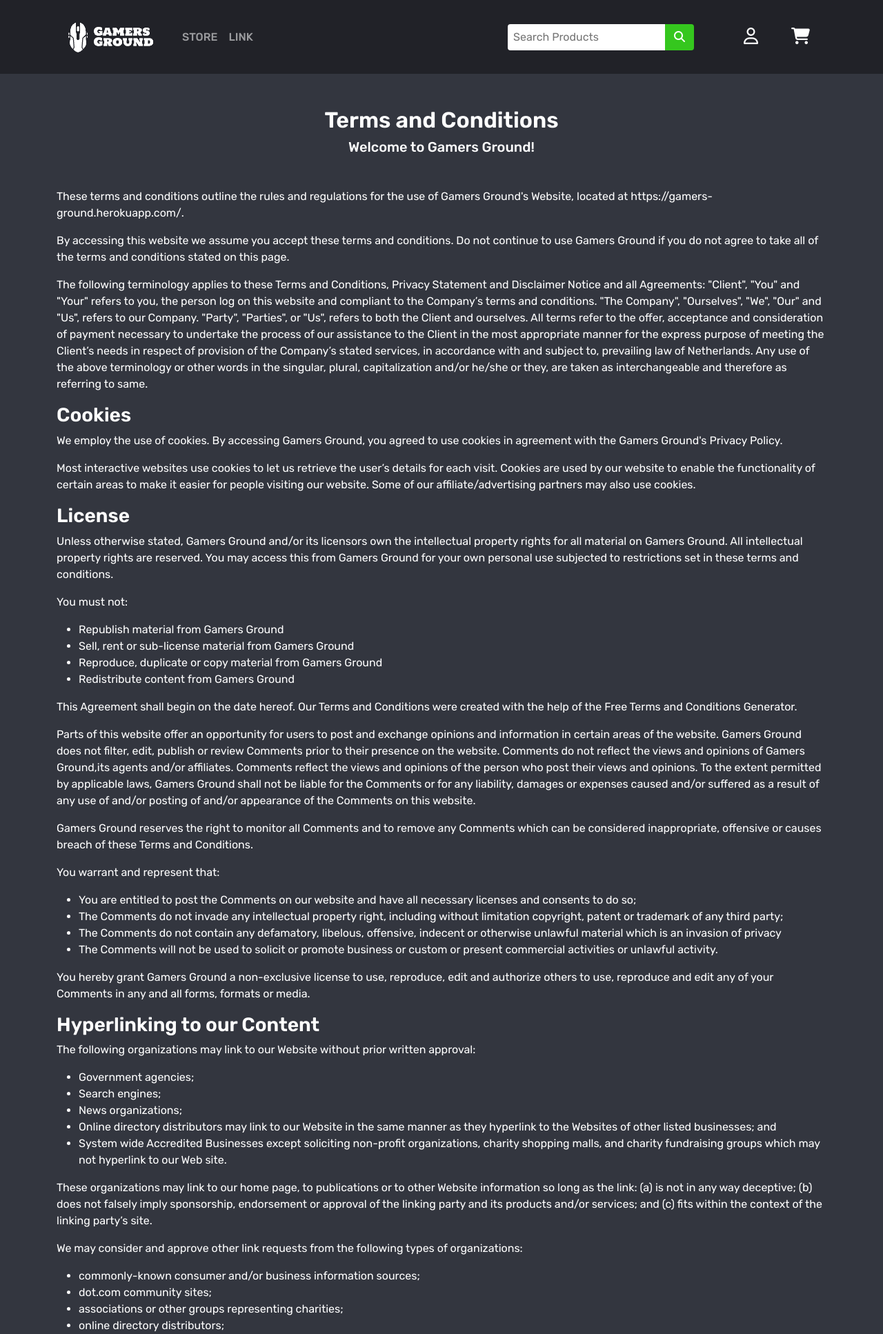
After one commit to LucasBehrendt/gamers-ground, a Django app: page /terms-and-conditions in a window 1280 px wide. The commit adds this page. Shown: the top 1934 px of the page at 69% size. Run offline with Django 3.2, Linux system fonts and the light colour scheme; some libraries are stand-ins or nearby versions.

Commit message:
Add privacy, terms & faq templates

```diff
--- /dev/null
+++ b/home/templates/home/terms-and-conditions.html
@@ -0,0 +1,223 @@
+{% extends 'base.html' %}
+{% load static %}
+
+{% block content %}
+<main>
+    <div class="container my-5">
+        <h2 class="text-center"><strong>Terms and Conditions</strong></h2>
+
+        <h5 class="text-center mb-5">Welcome to Gamers Ground!</h5>
+
+        <p>These terms and conditions outline the rules and regulations for the use of Gamers Ground's Website, located
+            at
+            https://gamers-ground.herokuapp.com/.</p>
+
+        <p>By accessing this website we assume you accept these terms and conditions. Do not continue to use Gamers
+            Ground
+            if you do not agree to take all of the terms and conditions stated on this page.</p>
+
+        <p>The following terminology applies to these Terms and Conditions, Privacy Statement and Disclaimer Notice and
+            all
+            Agreements: "Client", "You" and "Your" refers to you, the person log on this website and compliant to the
+            Company’s terms and conditions. "The Company", "Ourselves", "We", "Our" and "Us", refers to our Company.
+            "Party", "Parties", or "Us", refers to both the Client and ourselves. All terms refer to the offer,
+            acceptance
+            and consideration of payment necessary to undertake the process of our assistance to the Client in the most
+            appropriate manner for the express purpose of meeting the Client’s needs in respect of provision of the
+            Company’s stated services, in accordance with and subject to, prevailing law of Netherlands. Any use of the
+            above terminology or other words in the singular, plural, capitalization and/or he/she or they, are taken as
+            interchangeable and therefore as referring to same.</p>
+
+        <h3><strong>Cookies</strong></h3>
+
+        <p>We employ the use of cookies. By accessing Gamers Ground, you agreed to use cookies in agreement with the
+            Gamers
+            Ground's Privacy Policy. </p>
+
+        <p>Most interactive websites use cookies to let us retrieve the user’s details for each visit. Cookies are used
+            by
+            our website to enable the functionality of certain areas to make it easier for people visiting our website.
+            Some
+            of our affiliate/advertising partners may also use cookies.</p>
+
+        <h3><strong>License</strong></h3>
+
+        <p>Unless otherwise stated, Gamers Ground and/or its licensors own the intellectual property rights for all
+            material
+            on Gamers Ground. All intellectual property rights are reserved. You may access this from Gamers Ground for
+            your
+            own personal use subjected to restrictions set in these terms and conditions.</p>
+
+        <p>You must not:</p>
+        <ul>
+            <li>Republish material from Gamers Ground</li>
+            <li>Sell, rent or sub-license material from Gamers Ground</li>
+            <li>Reproduce, duplicate or copy material from Gamers Ground</li>
+            <li>Redistribute content from Gamers Ground</li>
+        </ul>
+
+        <p>This Agreement shall begin on the date hereof. Our Terms and Conditions were created with the help of the <a
+               class="underline-link" href="https://www.termsandconditionsgenerator.com/">Free Terms and Conditions Generator</a>.</p>
+
+        <p>Parts of this website offer an opportunity for users to post and exchange opinions and information in certain
+            areas of the website. Gamers Ground does not filter, edit, publish or review Comments prior to their
+            presence on
+            the website. Comments do not reflect the views and opinions of Gamers Ground,its agents and/or affiliates.
+            Comments reflect the views and opinions of the person who post their views and opinions. To the extent
+            permitted
+            by applicable laws, Gamers Ground shall not be liable for the Comments or for any liability, damages or
+            expenses
+            caused and/or suffered as a result of any use of and/or posting of and/or appearance of the Comments on this
+            website.</p>
+
+        <p>Gamers Ground reserves the right to monitor all Comments and to remove any Comments which can be considered
+            inappropriate, offensive or causes breach of these Terms and Conditions.</p>
+
+        <p>You warrant and represent that:</p>
+
+        <ul>
+            <li>You are entitled to post the Comments on our website and have all necessary licenses and consents to do
+                so;
+            </li>
+            <li>The Comments do not invade any intellectual property right, including without limitation copyright,
+                patent
+                or trademark of any third party;</li>
+            <li>The Comments do not contain any defamatory, libelous, offensive, indecent or otherwise unlawful material
+                which is an invasion of privacy</li>
+            <li>The Comments will not be used to solicit or promote business or custom or present commercial activities
+                or
+                unlawful activity.</li>
+        </ul>
+
+        <p>You hereby grant Gamers Ground a non-exclusive license to use, reproduce, edit and authorize others to use,
+            reproduce and edit any of your Comments in any and all forms, formats or media.</p>
+
+        <h3><strong>Hyperlinking to our Content</strong></h3>
+
+        <p>The following organizations may link to our Website without prior written approval:</p>
+
+        <ul>
+            <li>Government agencies;</li>
+            <li>Search engines;</li>
+            <li>News organizations;</li>
+            <li>Online directory distributors may link to our Website in the same manner as they hyperlink to the
+                Websites
+                of other listed businesses; and</li>
+            <li>System wide Accredited Businesses except soliciting non-profit organizations, charity shopping malls,
+                and
+                charity fundraising groups which may not hyperlink to our Web site.</li>
+        </ul>
+
+        <p>These organizations may link to our home page, to publications or to other Website information so long as the
+            link: (a) is not in any way deceptive; (b) does not falsely imply sponsorship, endorsement or approval of
+            the
+            linking party and its products and/or services; and (c) fits within the context of the linking party’s site.
+        </p>
+
+        <p>We may consider and approve other link requests from the following types of organizations:</p>
+
+        <ul>
+            <li>commonly-known consumer and/or business information sources;</li>
+            <li>dot.com community sites;</li>
+            <li>associations or other groups representing charities;</li>
+            <li>online directory distributors;</li>
+            <li>internet portals;</li>
+            <li>accounting, law and consulting firms; and</li>
+            <li>educational institutions and trade associations.</li>
+        </ul>
+
+        <p>We will approve link requests from these organizations if we decide that: (a) the link would not make us look
+            unfavorably to ourselves or to our accredited businesses; (b) the organization does not have any negative
+            records with us; (c) the benefit to us from the visibility of the hyperlink compensates the absence of
+            Gamers
+            Ground; and (d) the link is in the context of general resource information.</p>
+
+        <p>These organizations may link to our home page so long as the link: (a) is not in any way deceptive; (b) does
+            not
+            falsely imply sponsorship, endorsement or approval of the linking party and its products or services; and
+            (c)
+            fits within the context of the linking party’s site.</p>
+
+        <p>If you are one of the organizations listed in paragraph 2 above and are interested in linking to our website,
+            you
+            must inform us by sending an e-mail to Gamers Ground. Please include your name, your organization name,
+            contact
+            information as well as the URL of your site, a list of any URLs from which you intend to link to our
+            Website,
+            and a list of the URLs on our site to which you would like to link. Wait 2-3 weeks for a response.</p>
+
+        <p>Approved organizations may hyperlink to our Website as follows:</p>
+
+        <ul>
+            <li>By use of our corporate name; or</li>
+            <li>By use of the uniform resource locator being linked to; or</li>
+            <li>By use of any other description of our Website being linked to that makes sense within the context and
+                format of content on the linking party’s site.</li>
+        </ul>
+
+        <p>No use of Gamers Ground's logo or other artwork will be allowed for linking absent a trademark license
+            agreement.
+        </p>
+
+        <h3><strong>iFrames</strong></h3>
+
+        <p>Without prior approval and written permission, you may not create frames around our Webpages that alter in
+            any
+            way the visual presentation or appearance of our Website.</p>
+
+        <h3><strong>Content Liability</strong></h3>
+
+        <p>We shall not be hold responsible for any content that appears on your Website. You agree to protect and
+            defend us
+            against all claims that is rising on your Website. No link(s) should appear on any Website that may be
+            interpreted as libelous, obscene or criminal, or which infringes, otherwise violates, or advocates the
+            infringement or other violation of, any third party rights.</p>
+
+        <h3><strong>Your Privacy</strong></h3>
+
+        <p>Please read Privacy Policy</p>
+
+        <h3><strong>Reservation of Rights</strong></h3>
+
+        <p>We reserve the right to request that you remove all links or any particular link to our Website. You approve
+            to
+            immediately remove all links to our Website upon request. We also reserve the right to amen these terms and
+            conditions and it’s linking policy at any time. By continuously linking to our Website, you agree to be
+            bound to
+            and follow these linking terms and conditions.</p>
+
+        <h3><strong>Removal of links from our website</strong></h3>
+
+        <p>If you find any link on our Website that is offensive for any reason, you are free to contact and inform us
+            any
+            moment. We will consider requests to remove links but we are not obligated to or so or to respond to you
+            directly.</p>
+
+        <p>We do not ensure that the information on this website is correct, we do not warrant its completeness or
+            accuracy;
+            nor do we promise to ensure that the website remains available or that the material on the website is kept
+            up to
+            date.</p>
+
+        <h3><strong>Disclaimer</strong></h3>
+
+        <p>To the maximum extent permitted by applicable law, we exclude all representations, warranties and conditions
+            relating to our website and the use of this website. Nothing in this disclaimer will:</p>
+
+        <ul>
+            <li>limit or exclude our or your liability for death or personal injury;</li>
+            <li>limit or exclude our or your liability for fraud or fraudulent misrepresentation;</li>
+            <li>limit any of our or your liabilities in any way that is not permitted under applicable law; or</li>
+            <li>exclude any of our or your liabilities that may not be excluded under applicable law.</li>
+        </ul>
+
+        <p>The limitations and prohibitions of liability set in this Section and elsewhere in this disclaimer: (a) are
+            subject to the preceding paragraph; and (b) govern all liabilities arising under the disclaimer, including
+            liabilities arising in contract, in tort and for breach of statutory duty.</p>
+
+        <p>As long as the website and the information and services on the website are provided free of charge, we will
+            not
+            be liable for any loss or damage of any nature.</p>
+    </div>
+</main>
+{% endblock %}
--- a/static/css/style.css
+++ b/static/css/style.css
@@ -403,9 +403,16 @@ input::-webkit-inner-spin-button {
 
 /* reviews */
 
+/* Hide scrollbar source: https://blog.hubspot.com/website/hide-scrollbar-css */
 .review-wrapper {
     max-height: 600px;
     overflow-y: auto;
+    -ms-overflow-style: none; /* for Internet Explorer, Edge */
+    scrollbar-width: none; /* for Firefox */
+}
+
+.review-wrapper::-webkit-scrollbar {
+    display: none; /* for Chrome, Safari, and Opera */
 }
 
 .user-star-rating i {
--- a/templates/base.html
+++ b/templates/base.html
@@ -60,7 +60,7 @@
                 <div class="navbar-collapse collapse order-3" id="gg-navbar">
                     <ul class="navbar-nav me-auto mb-2 mb-lg-0 text-end text-uppercase">
                         <li class="nav-item">
-                            <a class="nav-link underline-link {% if request.path == products %} active {% endif %}" href="{% url 'products' %}">Shop</a>
+                            <a class="nav-link underline-link {% if request.path == products %} active {% endif %}" href="{% url 'products' %}">Store</a>
                         </li>
                         <li class="nav-item">
                             <a class="nav-link underline-link" href="#">Link</a>
@@ -179,13 +179,13 @@
                         <h5 class="text-uppercase my-3">Customer Service</h5>
                         <ul class="list-unstyled">
                             <li class="mb-2">
-                                <a class="underline-link" href="#">FAQ</a>
+                                <a class="underline-link" href="{% url 'faq' %}">FAQ</a>
                             </li>
                             <li class="mb-2">
-                                <a class="underline-link" href="#">Terms & Conditions</a>
+                                <a class="underline-link" href="{% url 'terms-and-conditions' %}">Terms & Conditions</a>
                             </li>
                             <li class="mb-2">
-                                <a class="underline-link" href="#">Privacy Policy</a>
+                                <a class="underline-link" href="{% url 'privacy-policy' %}">Privacy Policy</a>
                             </li>
                         </ul>
                     </div>
```
Also changed, not shown: home/templates/home/faq.html (added, +29 -0 lines), home/templates/home/privacy-policy.html (added, +129 -0 lines).
